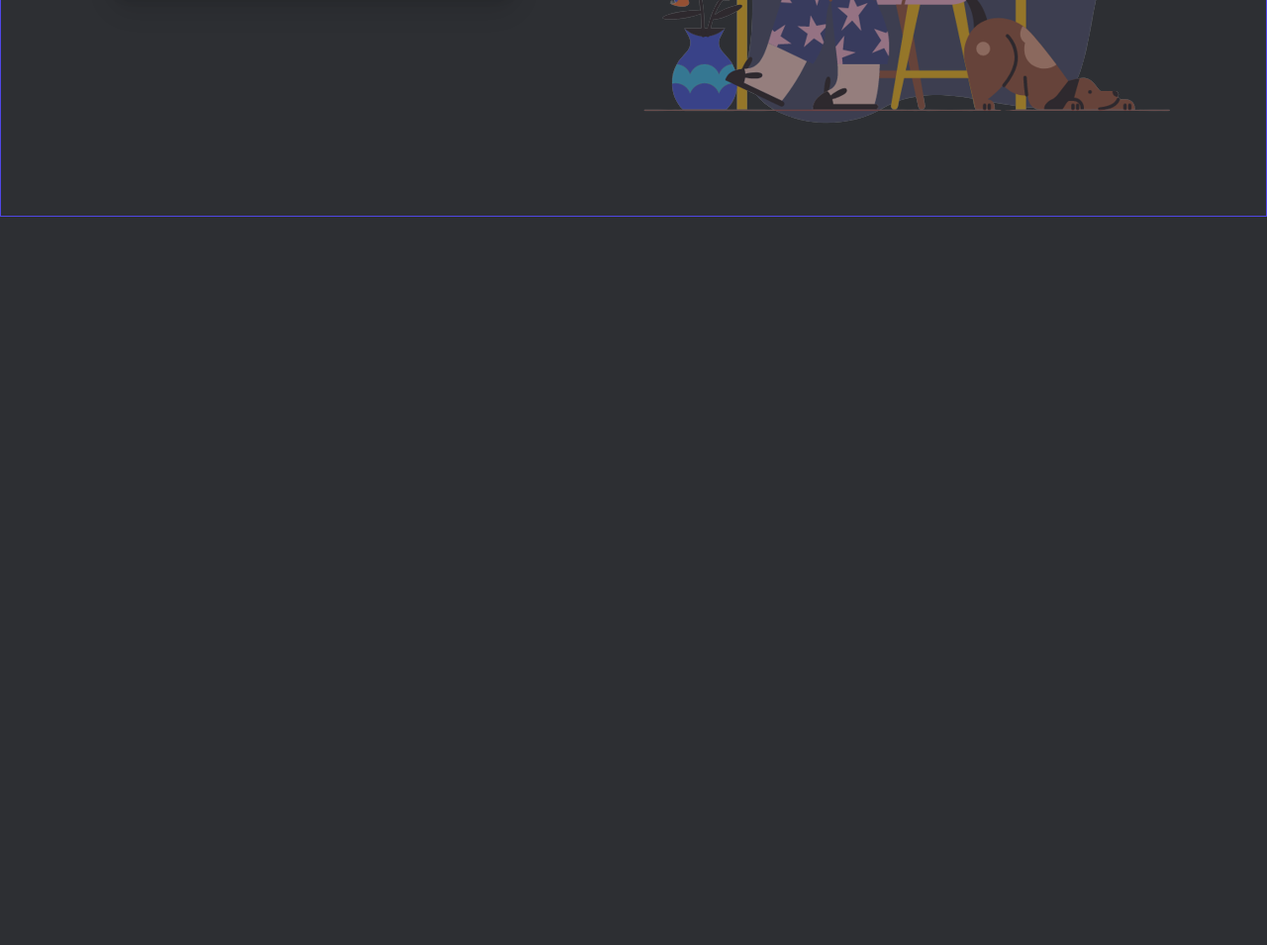
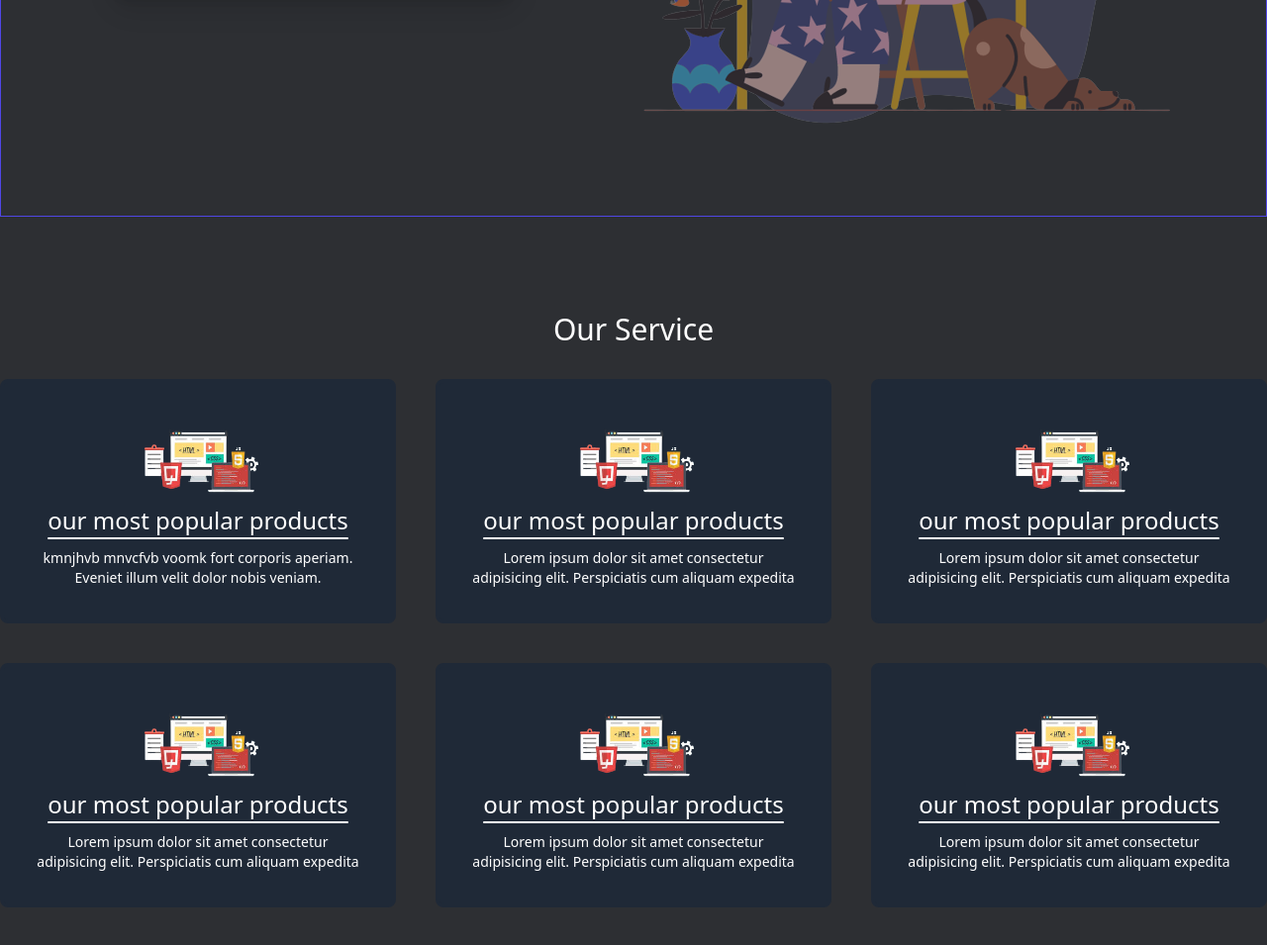
Before and after one commit to sharminshahab/tailwind-1, a website built with Vite: page index.html in a window 1280 px wide. Shown: the part 541-1496 px from the top of the page at 99% size. Before the commit the page ends 800 px from the top, so only its background shows below. Built offline with nearby package versions, Linux system fonts and the light colour scheme.

Commit message:
3rd commit

```diff
--- a/index.html
+++ b/index.html
@@ -8,9 +8,9 @@
 </head>
 <body class="bg-[#2d2f33]">
 
-    <nav class="bg-[#2d2f33] shadow-xl">
-         <div class="container mx-auto">
-              <div class="sm:flex justify-between align-items-center py-4  sm:mx-5">
+    <nav class="bg-[#2d2f33] shadow-xl sticky top-0 z-10 ">
+         <div class="container mx-auto  ">
+              <div class="sm:flex justify-between align-items-center py-4  sm:mx-5  ">
                    <div class="text-center mb-3">
                        <a href="#" class="text-white text-xl sm:text-3xl font-bold"><span class=" text-[#F65023]">S</span >mart cod<span class=" text-[#F65023]" >ers</span> </a>
                    </div>
@@ -36,7 +36,7 @@
              <h1 class="text-3xl sm:text-5xl mb-5 sm:mb-11">
                 Smart Coders Learn <br> Programming
              </h1>
-             <button class="bg-indigo-900 px-7 py-3 rounded-full text-xl shadow-xl hover:bg-indigo-950">join us with programming shikhbo <svg class="w-8 inline-block text-red-500 ml-2 animate-pulse" xmlns="http://www.w3.org/2000/svg" fill="none" viewBox="0 0 24 24" stroke-width="1.5" stroke="currentColor" class="size-6">
+             <button class="bg-indigo-900 px-7 py-3 rounded-full text-xl shadow-xl hover:bg-indigo-950 transition">join us with programming shikhbo <svg class="w-8 inline-block text-red-500 ml-2 animate-bounce" xmlns="http://www.w3.org/2000/svg" fill="none" viewBox="0 0 24 24" stroke-width="1.5" stroke="currentColor" class="size-6">
               <path stroke-linecap="round" stroke-linejoin="round" d="M17.25 8.25 21 12m0 0-3.75 3.75M21 12H3" />
             </svg>
             </button>
@@ -46,20 +46,60 @@
             <img class="animate-pulse" src="images/hero-img.png" alt="">
           </div>
 
+</div>
+    </header>
+<!-- 1st section start here  -->
+<main class="container mx-auto">
+<section class="mt-24 mb-11">
+  <h2  class="text-center text-white text-3xl mb-8">Our Service</h2>
+<div class="grid md:grid-cols-2 lg:grid-cols-3 gap-10">
+
+<div class="bg-gray-800 p-8 rounded-lg text-center border-4 border-gray-800 hover:border-indigo-800 cursor-pointer">
+<img class="w-1/2 mx-auto" src="images/frontEnd.png" alt="">
+<h3 class="text-white text-2xl mb-3 underline underline-offset-8">our most popular products</h3>
+<p class="text-white text-sm "> kmnjhvb mnvcfvb voomk fort corporis aperiam. Eveniet illum velit dolor nobis veniam.</p>
+</div>
+
+<div class="bg-gray-800 p-8 rounded-lg text-center border-4 border-gray-800 hover:border-indigo-800 cursor-pointer ">
+<img class="w-1/2 mx-auto" src="images/frontEnd.png" alt="">
+<h3 class="text-white text-2xl mb-3 underline underline-offset-8">our most popular products</h3>
+<p class="text-white text-sm">Lorem ipsum dolor sit amet consectetur adipisicing elit. Perspiciatis cum aliquam expedita  </p>
+</div>
+
+<div class="bg-gray-800 p-8 rounded-lg text-center border-4 border-gray-800 hover:border-indigo-800 cursor-pointer ">
+<img class="w-1/2 mx-auto" src="images/frontEnd.png" alt="">
+<h3 class="text-white text-2xl mb-3 underline underline-offset-8">our most popular products</h3>
+<p class="text-white text-sm">Lorem ipsum dolor sit amet consectetur adipisicing elit. Perspiciatis cum aliquam expedita </p>
+</div>
+
+<div class="bg-gray-800 p-8 rounded-lg text-center border-4 border-gray-800 hover:border-indigo-800 cursor-pointer ">
+<img class="w-1/2 mx-auto" src="images/frontEnd.png" alt="">
+<h3 class="text-white text-2xl mb-3 underline underline-offset-8">our most popular products</h3>
+<p class="text-white text-sm">Lorem ipsum dolor sit amet consectetur adipisicing elit. Perspiciatis cum aliquam expedita </p>
+</div>
+
+<div class="bg-gray-800 p-8 rounded-lg text-center border-4 border-gray-800 hover:border-indigo-800 cursor-pointer ">
+<img class="w-1/2 mx-auto" src="images/frontEnd.png" alt="">
+<h3 class="text-white text-2xl mb-3 underline underline-offset-8">our most popular products</h3>
+<p class="text-white text-sm">Lorem ipsum dolor sit amet consectetur adipisicing elit. Perspiciatis cum aliquam expedita
+
+</p>
+</div>
+
+<div class="bg-gray-800 p-8 rounded-lg text-center border-4 border-gray-800 hover:border-indigo-800 cursor-pointer ">
+<img class="w-1/2 mx-auto" src="images/frontEnd.png" alt="">
+<h3 class="text-white text-2xl mb-3 underline underline-offset-8">our most popular products</h3>
+<p class="text-white text-sm">Lorem ipsum dolor sit amet consectetur adipisicing elit. Perspiciatis cum aliquam expedita </p>
+</div>
+
+</div>
+
+</section>
+</main>
 
 
 
 
 
-
-</div>
-
-
-
-
-    </header>
-
-
-
 </body>
 </html>
```
